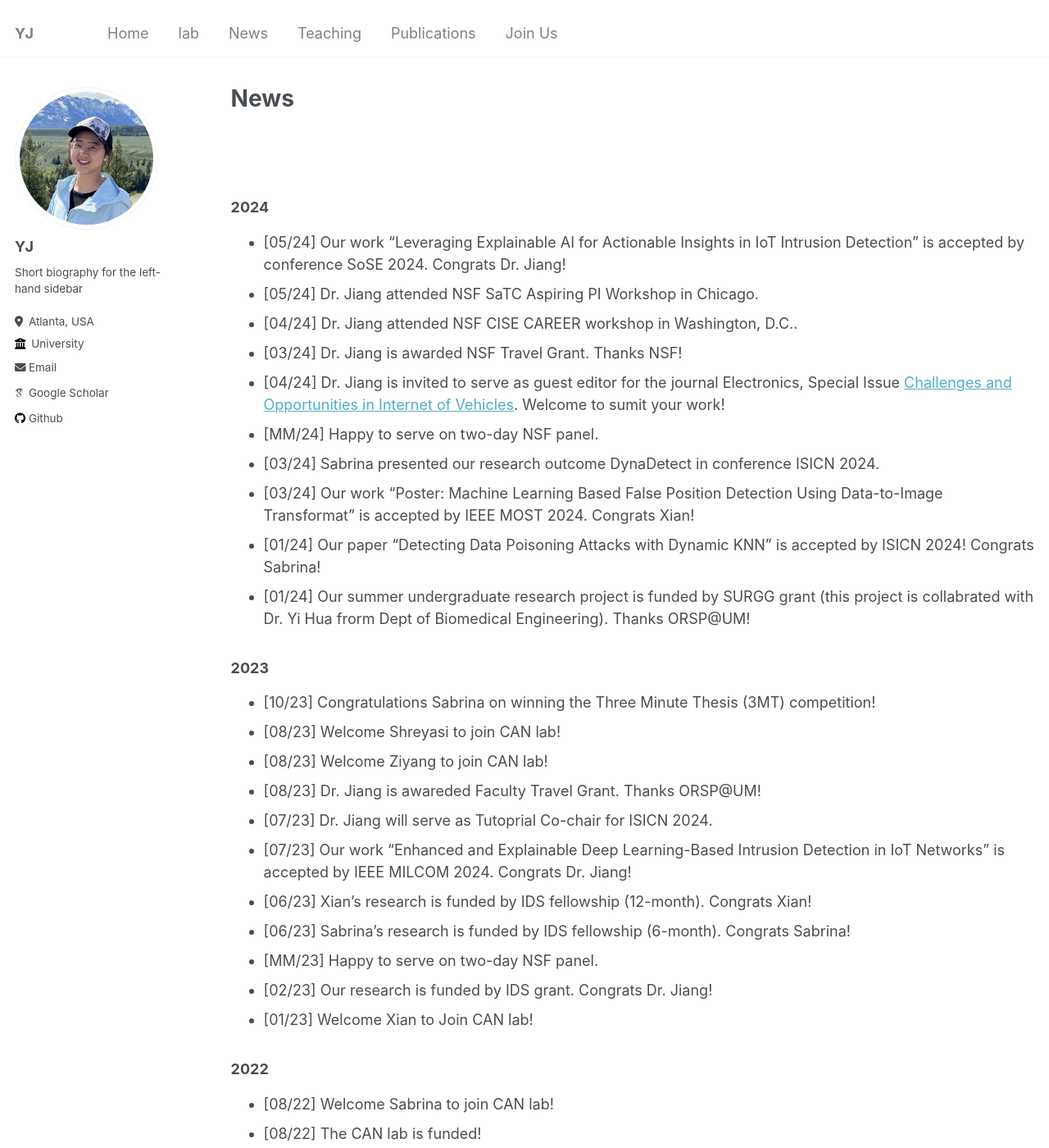
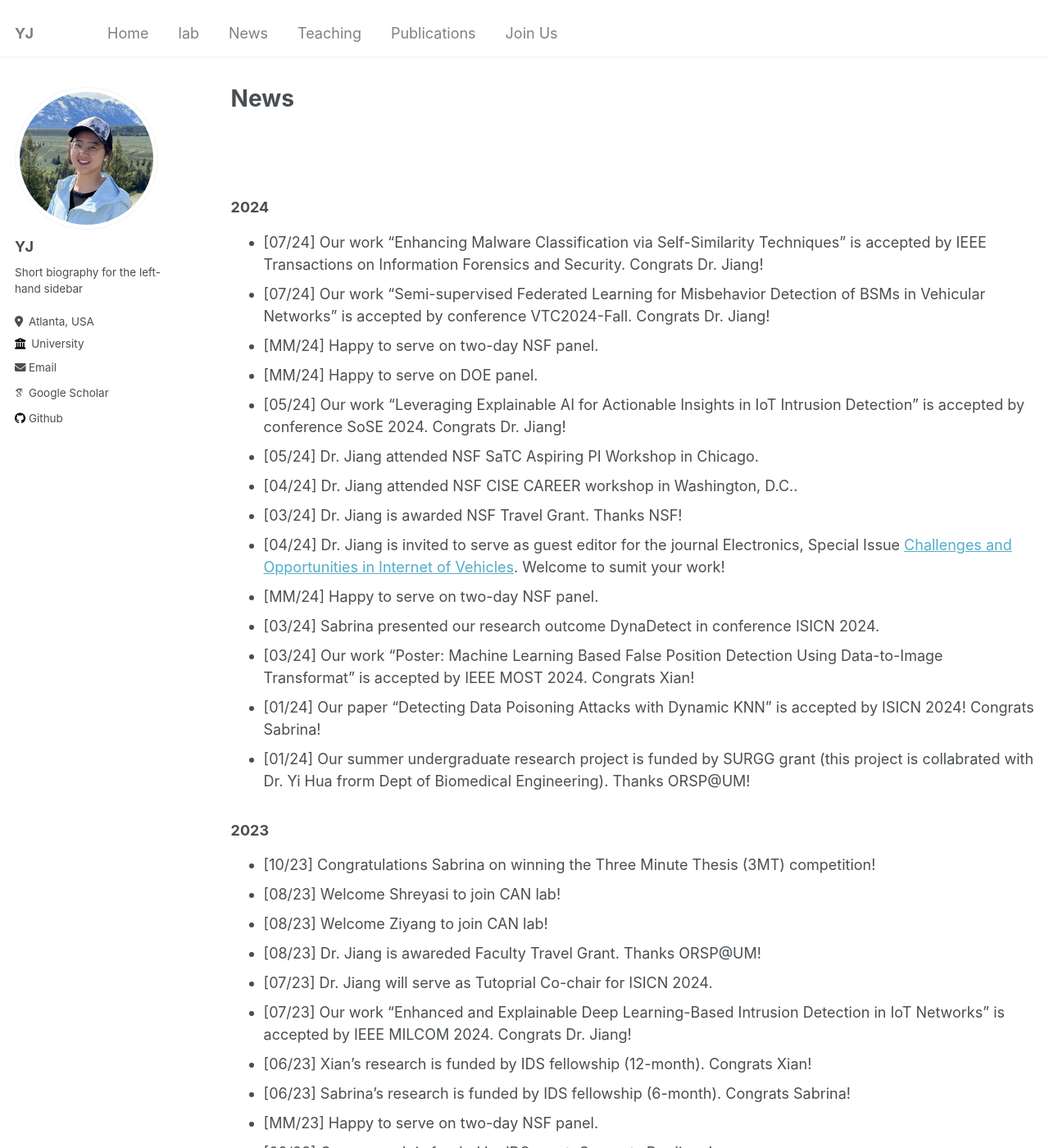
Before and after one commit to suhbrina-perry/suhbrina-perry.github.io, a Jekyll site: the page built from _pages/news.md, in a window 1280 px wide and 1400 px high. Shown: the whole window at 82% size. Built offline with Jekyll 4.4.1, drawn with Linux system fonts in a browser that asks for light colours; some web fonts are replaced; some of the changed text lies outside the part shown.

Commit message:
Update news.md

```diff
--- a/_pages/news.md
+++ b/_pages/news.md
@@ -14,6 +14,10 @@ author_profile: true
 
 ### 2024
 
+- [07/24] Our work "Enhancing Malware Classification via Self-Similarity Techniques" is accepted by IEEE Transactions on Information Forensics and Security. Congrats Dr. Jiang!
+- [07/24] Our work "Semi-supervised Federated Learning for Misbehavior Detection of BSMs in Vehicular Networks" is accepted by conference VTC2024-Fall. Congrats Dr. Jiang!
+- [MM/24] Happy to serve on two-day NSF panel.
+- [MM/24] Happy to serve on DOE panel.
 - [05/24] Our work "Leveraging Explainable AI for Actionable Insights in IoT Intrusion Detection" is accepted by conference SoSE 2024. Congrats Dr. Jiang!
 - [05/24] Dr. Jiang attended NSF SaTC Aspiring PI Workshop in Chicago.
 - [04/24] Dr. Jiang attended NSF CISE CAREER workshop in Washington, D.C..
@@ -42,4 +46,4 @@ author_profile: true
 ### 2022
 
 - [08/22] Welcome Sabrina to join CAN lab!
-- [08/22] The CAN lab is funded!
+- [08/22] The CAN lab is founded!
```
